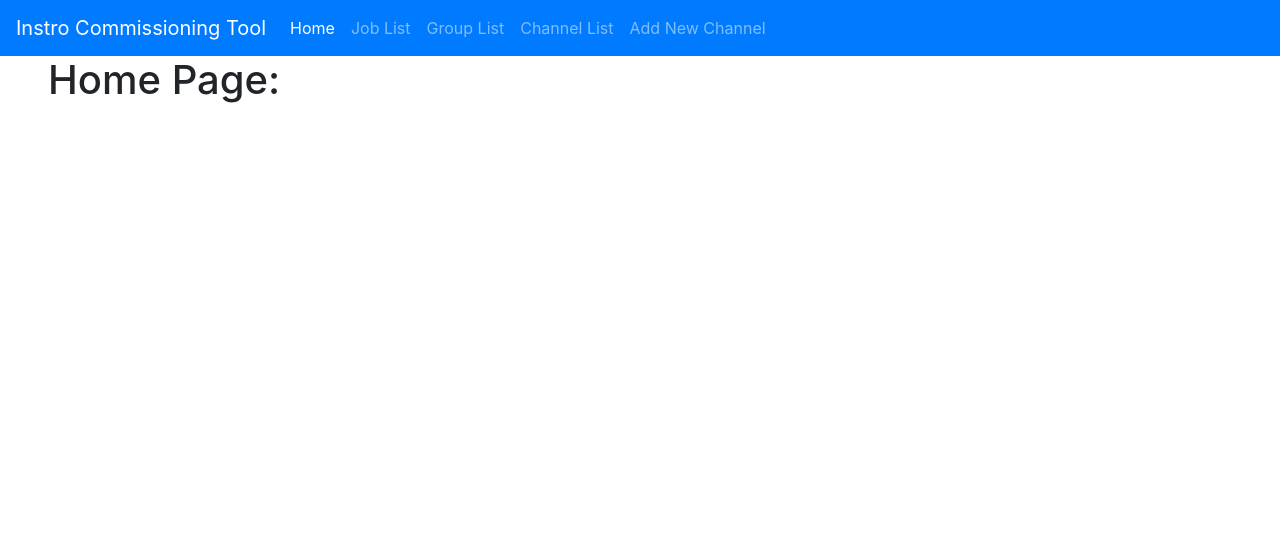
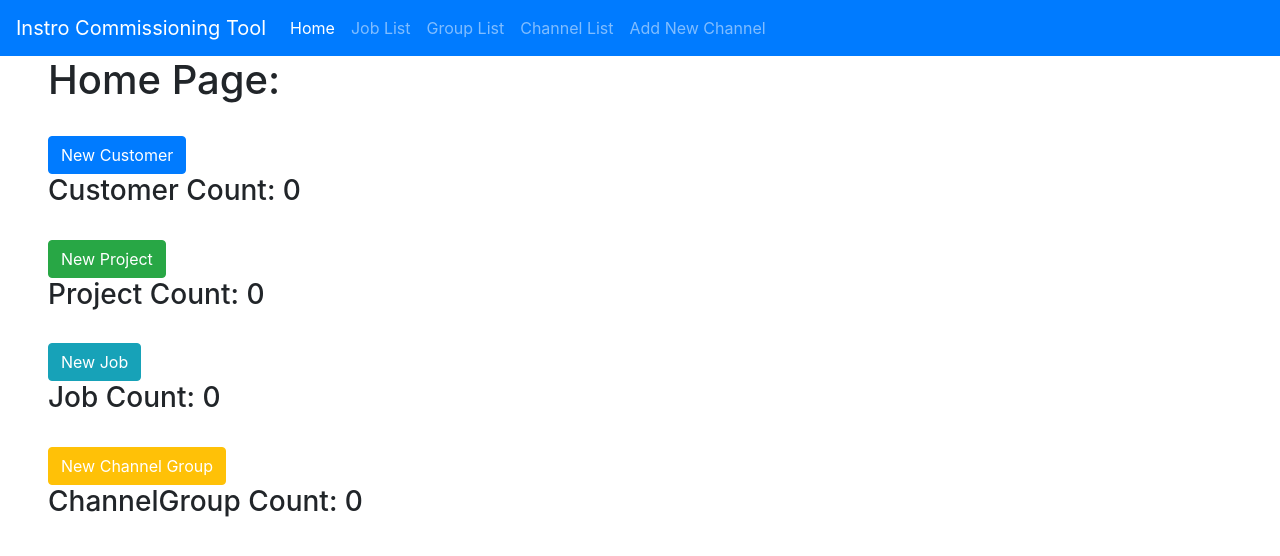
Before and after one commit to ThatOldChap/InstroCommTool, a Flask app: page / in a window 1280 px wide. Shown: the top 556 px of the page. Run offline with Flask 2, Linux system fonts and the light colour scheme; data that the repository does not hold is empty; some libraries are stand-ins or nearby versions.

Commit message:
Added Job/Project/Customer creation

```diff
--- a/app/main/forms.py
+++ b/app/main/forms.py
@@ -104,15 +104,25 @@ class ChannelListForm(FlaskForm):
 
 class ChannelGroupForm(FlaskForm):
     name = StringField('Name', validators=[DataRequired()])
-    submit = SubmitField('Create New Group')
+    submit = SubmitField('Add New Group')
 
-CHOICES_CUSTOMER_NAME = [("", "Select Customer..."),(0, "Rolls-Royce"),(1, "AECC"),(2, "LMCES"),(3, "GATES")]
 CHOICES_PHASE = [("", "Select Phase..."),(0, "In-House"),(1, "On-Site")]
 CHOICES_JOB_TYPE = [("", "Select Type..."),(0, "Commissioning"),(1, "ATP")]
 
 class JobForm(FlaskForm):
-    customer_name = SelectField('Customer Name', choices=CHOICES_CUSTOMER_NAME, validators=[DataRequired()])
-    project_number = IntegerField('Project Number', validators=[DataRequired()])
-    project_name = StringField('Project Name', validators=[DataRequired()])
-    phase = SelectField('Project Phase', choices=CHOICES_PHASE, validators=[DataRequired()])
-    job_type = SelectField('Work Type', choices=CHOICES_JOB_TYPE, validators=[DataRequired()])
+    customer_name = SelectField('Customer Name', render_kw={'class': 'custom-select'}, validators=[DataRequired()])
+    project_number = SelectField('Project Number', render_kw={'class': 'custom-select'}, validators=[DataRequired()])
+    project_name = SelectField('Project Name', render_kw={'class': 'custom-select'}, validators=[DataRequired()])
+    phase = SelectField('Project Phase', choices=CHOICES_PHASE, render_kw={'class': 'custom-select'}, validators=[DataRequired()])
+    job_type = SelectField('Work Type', choices=CHOICES_JOB_TYPE, render_kw={'class': 'custom-select'}, validators=[DataRequired()])
+    submit = SubmitField('Add New Job')
+
+class ProjectForm(FlaskForm):
+    name = StringField('Project Name', validators=[DataRequired()])
+    number = IntegerField('Project Number', validators=[DataRequired()])
+    customer = SelectField('Customer', render_kw={'class': 'custom-select'}, validators=[DataRequired()])
+    submit = SubmitField('Add New Project')
+
+class CustomerForm(FlaskForm):
+    name = StringField('Name', validators=[DataRequired()])
+    submit = SubmitField('Add New Customer')
--- a/app/main/routes.py
+++ b/app/main/routes.py
@@ -4,7 +4,8 @@ from flask import render_template, flash, redirect, url_for, request, current_ap
 from flask_login import current_user, login_required
 from app import db
 from app.main.forms import ChannelForm, TestPointForm, AddChannelForm, NewChannelForm, ChannelListForm
-from app.models import Channel, TestPoint
+from app.main.forms import CustomerForm, ProjectForm, JobForm, ChannelGroupForm
+from app.models import Channel, TestPoint, Project, Customer, Job, ChannelGroup
 from app.main import bp
 from app.main.measurements import ENG_UNITS
 
@@ -12,9 +13,13 @@ from app.main.measurements import ENG_UNITS
 @bp.route('/index', methods=['GET', 'POST'])
 def index():
 
+    summary = {}
+    summary['customers'] = Customer.query.count()
+    summary['projects'] = Project.query.count()
+    summary['jobs'] = Job.query.count()
+    summary['groups'] = ChannelGroup.query.count()
 
-
-    return render_template('index.html', title='Home')
+    return render_template('index.html', title='Home', summary=summary)
 
 
 @bp.route('/job_list', methods=['GET', 'POST'])
@@ -29,6 +34,79 @@ def group_list():
 
 
     return render_template('group_list.html', title='Group List')
+
+
+@bp.route('/new_customer', methods=['GET', 'POST'])
+def new_customer():
+
+    form = CustomerForm()
+
+    if form.validate_on_submit():
+        customer = Customer(name=form.name.data)
+        db.session.add(customer)
+        db.session.commit()
+        flash(f'Customer {customer.name} has been added to the database.')
+        return redirect(url_for('main.index'))
+
+    return render_template('new_customer.html', title='New Customer', form=form)
+
+@bp.route('/new_project', methods=['GET', 'POST'])
+def new_project():
+
+    form = ProjectForm()
+    form.customer.choices = [("", "Select Customer")] + [(c.id, c.name) for c in Customer.query.order_by('name')]
+
+    if form.validate_on_submit():
+        project = Project(
+            name=form.name.data,
+            number=form.number.data,
+            customer_id=form.customer.data
+            )
+        db.session.add(project)
+        db.session.commit()
+        flash(f'Project {project.name} has been added to the database.')
+        return redirect(url_for('main.index'))
+
+    return render_template('new_project.html', title='New Project', form=form)
+
+@bp.route('/new_job', methods=['GET', 'POST'])
+def new_job():
+
+    form = JobForm()
+    form.customer_name.choices = [("", "Select Name")] + [(c.id, c.name) for c in Customer.query.order_by('name')]
+    form.project_number.choices = [("", "Select Number")] + [(p.id, p.number) for p in Project.query.order_by('number')]
+    form.project_name.choices = [("", "Select Name")] + [(p.id, p.name) for p in Project.query.order_by('name')]
+
+    if form.validate_on_submit():
+        job = Job(
+            project_id=form.project_name.data,
+            phase=form.phase.data,
+            job_type=form.job_type.data
+            )
+        db.session.add(job)
+        db.session.commit()
+        flash(f'Job {job.project_name()} {job.phase} {job.job_type} has been added to the database.')
+        return redirect(url_for('main.index'))
+
+    return render_template('new_job.html', title='New Job', form=form)
+
+@bp.route('/new_group', methods=['GET', 'POST'])
+def new_group():
+
+    form = ChannelGroupForm()
+
+    if form.validate_on_submit():
+
+        # Get channel list
+
+        # channel_group = ChannelGroup(
+        #     name=form.name.data)
+        # db.session.add(job)
+        # db.session.commit()
+        flash(f'Group will soon be processed added to the database.')
+        return redirect(url_for('main.index'))
+
+    return render_template('new_group.html', title='New Group', form=form)
 
 
 @bp.route('/new_channel', methods=['GET', 'POST'])
--- a/app/templates/base.html
+++ b/app/templates/base.html
@@ -7,6 +7,8 @@
         <!-- Bootstrap CSS -->
         {{ bootstrap.load_css() }}
     {% endblock %}
+
+    <title>{% block title %}{{ title }}{% endblock %}</title>
 
 {% endblock %}
 
--- a/app/templates/index.html
+++ b/app/templates/index.html
@@ -3,9 +3,27 @@
 
 {% block app_content %}
     <h1>Home Page:</h1>
-    {% if form %}
-    {{ wtf.render_form(form) }}
     <br>
-    {% endif %}
+    <button type="button" class="btn btn-primary">
+        <a style="color:#FFFFFF;" href="{{ url_for('main.new_customer') }}">New Customer</a>
+    </button>
+    <h3>Customer Count: {{ summary['customers'] }}</h3>
+    <br>
+    <button type="button" class="btn btn-success">
+        <a style="color:#FFFFFF;" href="{{ url_for('main.new_project') }}">New Project</a>
+    </button>
+    <h3>Project Count: {{ summary['projects'] }}</h3>
+    <br>
+    <button type="button" class="btn btn-info">
+        <a style="color:#FFFFFF;" href="{{ url_for('main.new_job') }}">New Job</a>
+    </button>
+    <h3>Job Count: {{ summary['jobs'] }}</h3>
+    <br>
+    <button type="button" class="btn btn-warning">
+        <a style="color:#FFFFFF;" href="{{ url_for('main.new_group') }}">New Channel Group</a>
+    </button>
+    <h3>ChannelGroup Count: {{ summary['groups'] }}</h3>
+    <br>
+
 
 {% endblock %}
```
Also changed, not shown: app/models.py (+18 -0 lines), app/templates/new_customer.html (added, +11 -0 lines), app/templates/new_job.html (added, +11 -0 lines), app/templates/new_project.html (added, +11 -0 lines), todo_list.py (added, +16 -0 lines), app.db, 2 other files.
